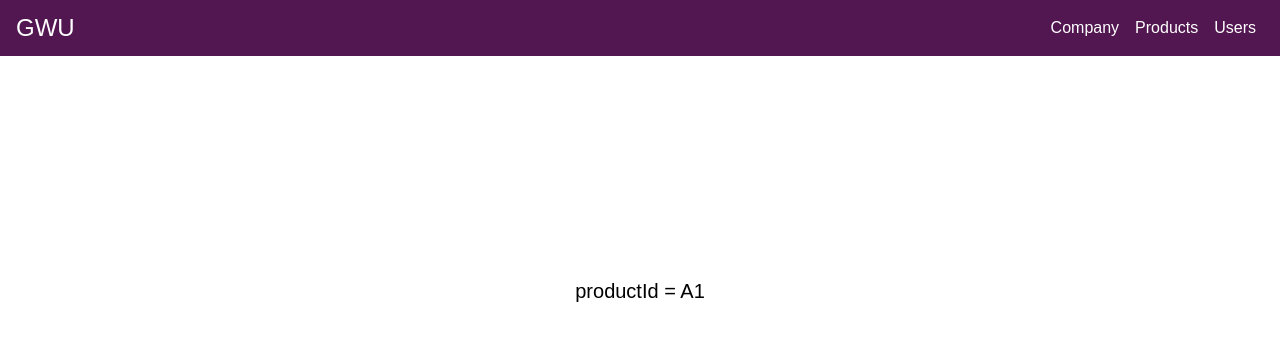
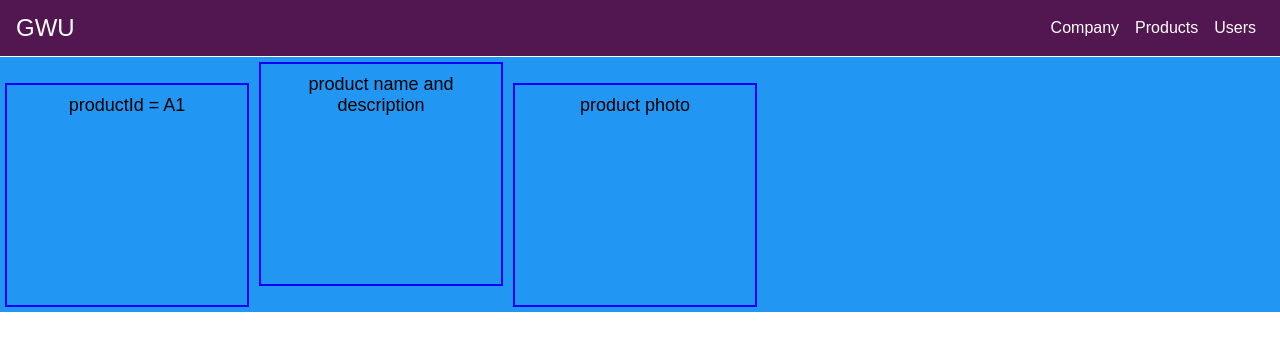
Before and after one commit to gwu1234/ResponsiveReact, a React (Create React App) app: page /products/A1 in a window 1280 px wide. Shown: the top 350 px of the page. Built offline with nearby package versions, Linux system fonts and the light colour scheme.

Commit message:
response react components

```diff
--- a/src/components/ProductDetail.js
+++ b/src/components/ProductDetail.js
@@ -3,7 +3,7 @@
 import Toolbar from './Toolbar/Toolbar';
 import MenuBar from './MenuBar/MenuBar';
 import Backdrop from './Backdrop/Backdrop';
-import './products.css';
+import './productDetail.css';
 
 
 const ProductDetail = ({match}) => {
@@ -21,10 +21,29 @@
           <MenuBar show={menuBarOpen} />
           {backdrop}
 
+          <div class="productdetail-container-3">
+                <div>
+                     {"productId = " + match.params.productId || 'productId'}
+                </div>
+                <div>
+                     {"product name and description"}
+                </div>
+                <div>
+                     product photo
+                </div>
+          </div>
+          <div class="productdetail-container-2">
+                <div>
+                     {"productId = " + match.params.productId || 'productId'}
+                </div>
+                <div>
+                     {"product name and description"}
+                </div>
+                <div>
+                     product photo
+                </div>
+          </div>
 
-          <div style={{width:"100%", fontSize:"20px", marginTop:"280px", textAlign:"center"}}>
-                 {"productId = " + match.params.productId || 'productId'}
-          </div>
       </div>
     );
 }
--- /dev/null
+++ b/src/components/productDetail.css
@@ -0,0 +1,52 @@
+
+.productdetail-container-3 {
+    position: absolute;
+    left: 0px;
+    top: 57px;
+    width: 100%;
+    background-color: #2196F3;
+  }
+
+  .productdetail-container-3 > div {
+    display: inline-block;
+    text-align: center;
+    font-size: 18px;
+    padding: 10px;
+    width: 220px;
+    height: 200px;
+    margin:5px;
+    border: 2px solid blue;
+  }
+
+  .productdetail-container-2 {
+    position: absolute;
+    left: 0px;
+    top: 57px;
+    width: 100%;
+    background-color: #80f321;
+  }
+
+  .productdetail-container-2 > div {
+    display: inline-block;
+    text-align: center;
+    font-size: 20px;
+    padding: 10px;
+    width: 300px;
+    height: 200px;
+    margin:10px;
+    border: 2px solid blue;
+  }
+
+  /* if width >= 768px*/
+  @media (min-width: 769px) {
+      .productdetail-container-2 {
+          display: none;
+      }
+  }
+
+ /* if width <=768px*/
+ @media (max-width: 768px) {
+    .productdetail-container-3 {
+      display: none;
+    }
+ }
```
